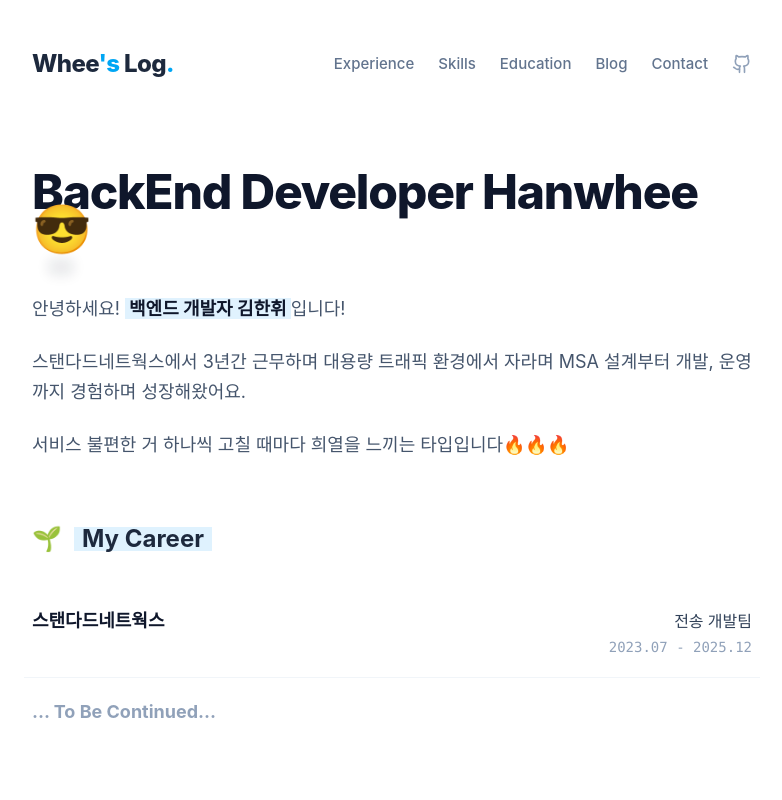
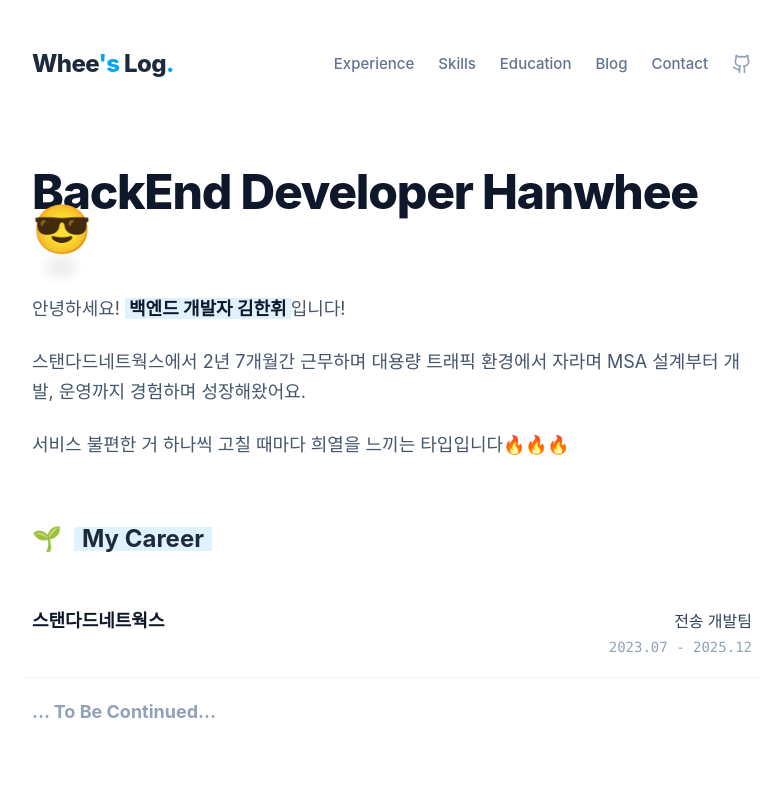
Before and after one commit to KimHanWhee/KimHanWhee.github.io, a React (Vite) app: page / in a window 1280 px wide. Shown: the top 800 px of the page, without its empty margins (248-1030 px from the left). Built offline with nearby package versions, Linux system fonts and the light colour scheme; a web font is replaced by a local one.

Commit message:
잘못된 정보 수정

```diff
--- a/pages/Main.tsx
+++ b/pages/Main.tsx
@@ -41,8 +41,8 @@ const Main: React.FC = () => {
             입니다!
           </p>
           <p>
-            스탠다드네트웍스에서 3년간 근무하며 대용량 트래픽 환경에서 자라며
-            MSA 설계부터 개발, 운영까지 경험하며 성장해왔어요.
+            스탠다드네트웍스에서 2년 7개월간 근무하며 대용량 트래픽 환경에서
+            자라며 MSA 설계부터 개발, 운영까지 경험하며 성장해왔어요.
           </p>
           <p>
             서비스 불편한 거 하나씩 고칠 때마다 희열을 느끼는 타입입니다🔥🔥🔥
```
